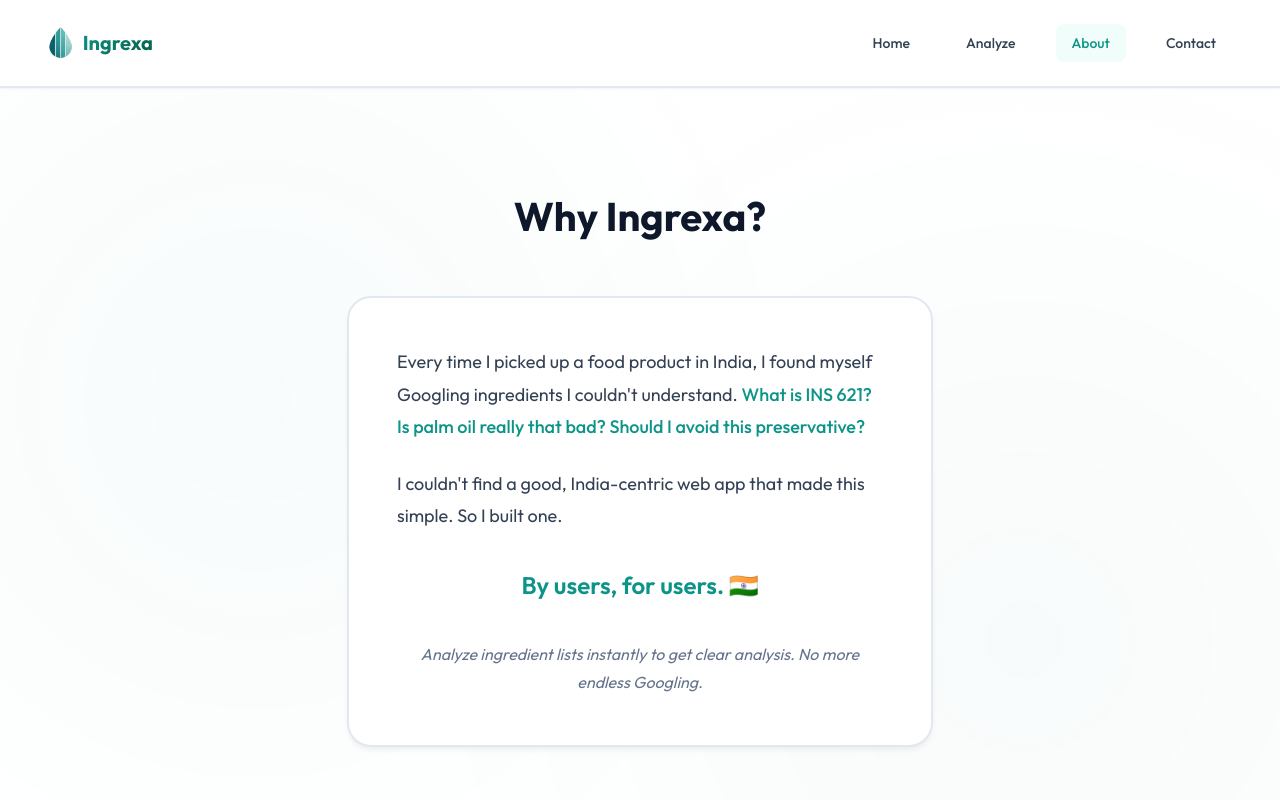
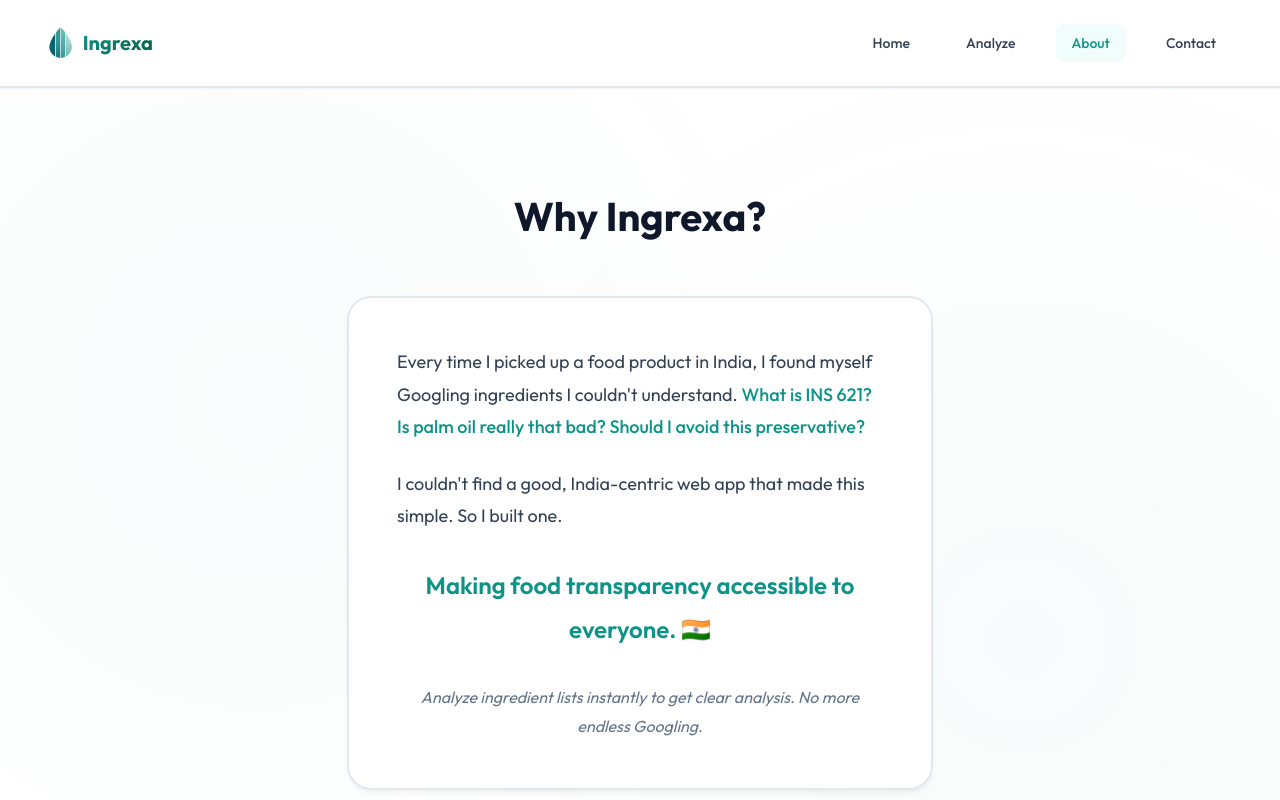
Before and after one commit to Jaiminkansagara1327/Smart-Ingredient-Checker, a React (Vite) app in the folder frontend/: page / in a window 1280 px wide. Both pictures are taken after a click on the link "About". Shown: the top 800 px of the page. Built offline with nearby package versions, Linux system fonts and the light colour scheme.

Commit message:
Update About page tagline to emphasize food transparency mission

```diff
--- a/frontend/src/components/AboutPage.jsx
+++ b/frontend/src/components/AboutPage.jsx
@@ -21,7 +21,7 @@ function AboutPage() {
                     </p>
 
                     <p className="about-text emphasis">
-                        By users, for users. 🇮🇳
+                        Making food transparency accessible to everyone. 🇮🇳
                     </p>
 
                     <p className="about-text small">
```
